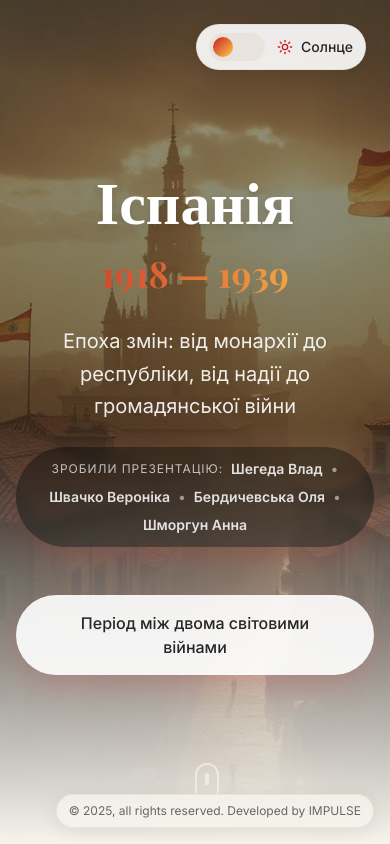
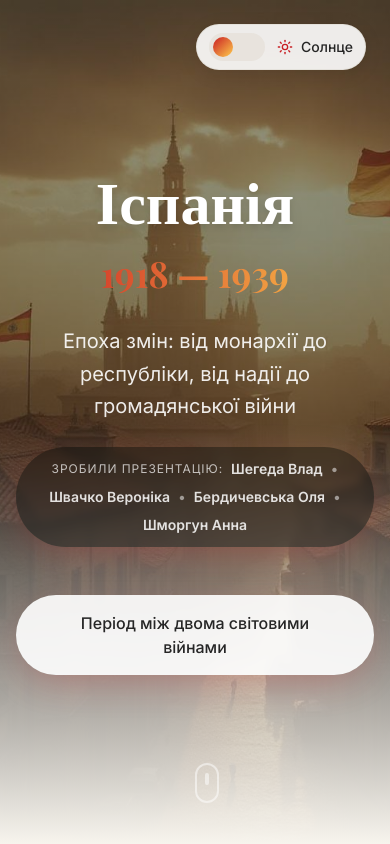
Before and after one commit to neverluckskr/espa-a-vibrants, a React (Vite) app: page / in a window 390 px wide. Shown: the top 844 px of the page. Built offline with nearby package versions, Linux system fonts and the light colour scheme; the HTML template or start-up script is replaced by a standard one.

Commit message:
update: fix bugs

```diff
--- a/src/App.tsx
+++ b/src/App.tsx
@@ -22,7 +22,7 @@ const App = () => (
           <Route path="*" element={<NotFound />} />
         </Routes>
       </BrowserRouter>
-      <div className="pointer-events-none fixed bottom-4 right-4 bg-background/80 backdrop-blur-sm border border-border/60 text-xs text-muted-foreground px-3 py-2 rounded-full shadow-soft">
+      <div className="hidden md:block pointer-events-none fixed bottom-4 right-4 bg-background/80 backdrop-blur-sm border border-border/60 text-xs text-muted-foreground px-3 py-2 rounded-full shadow-soft">
         © 2025, all rights reserved. Developed by IMPULSE
       </div>
     </TooltipProvider>
```
